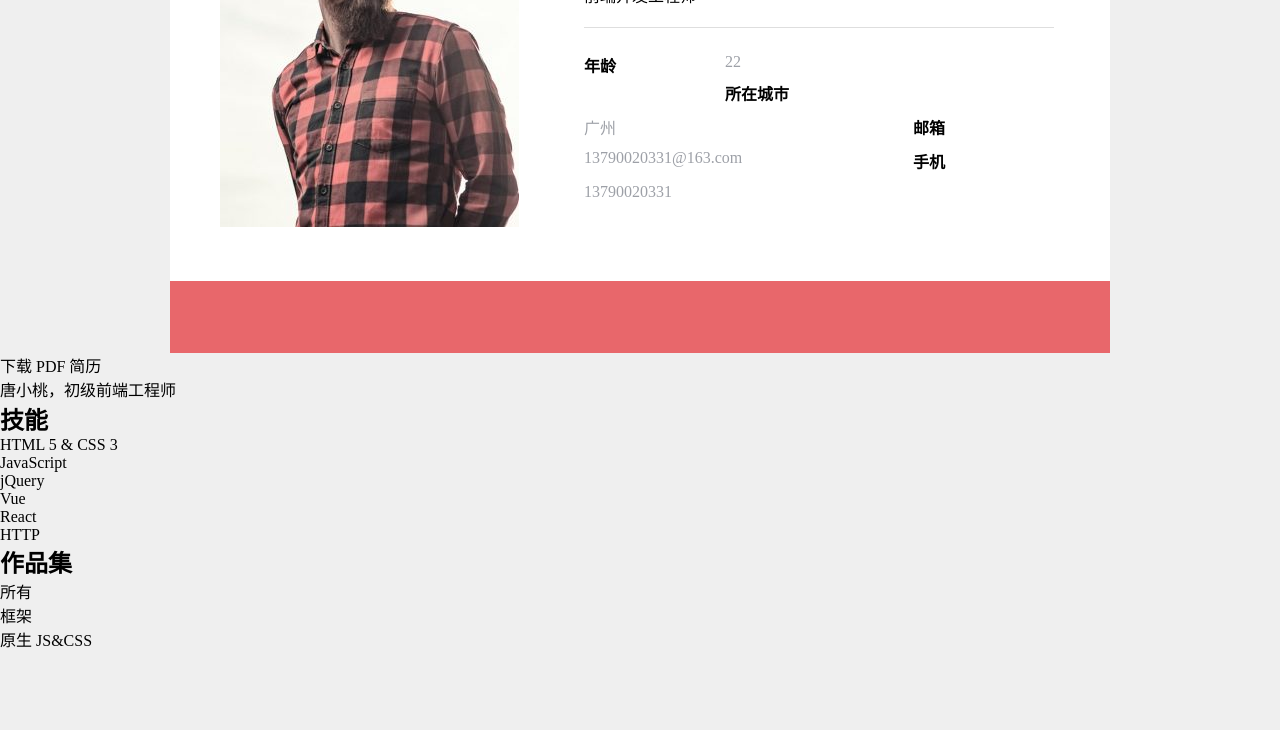
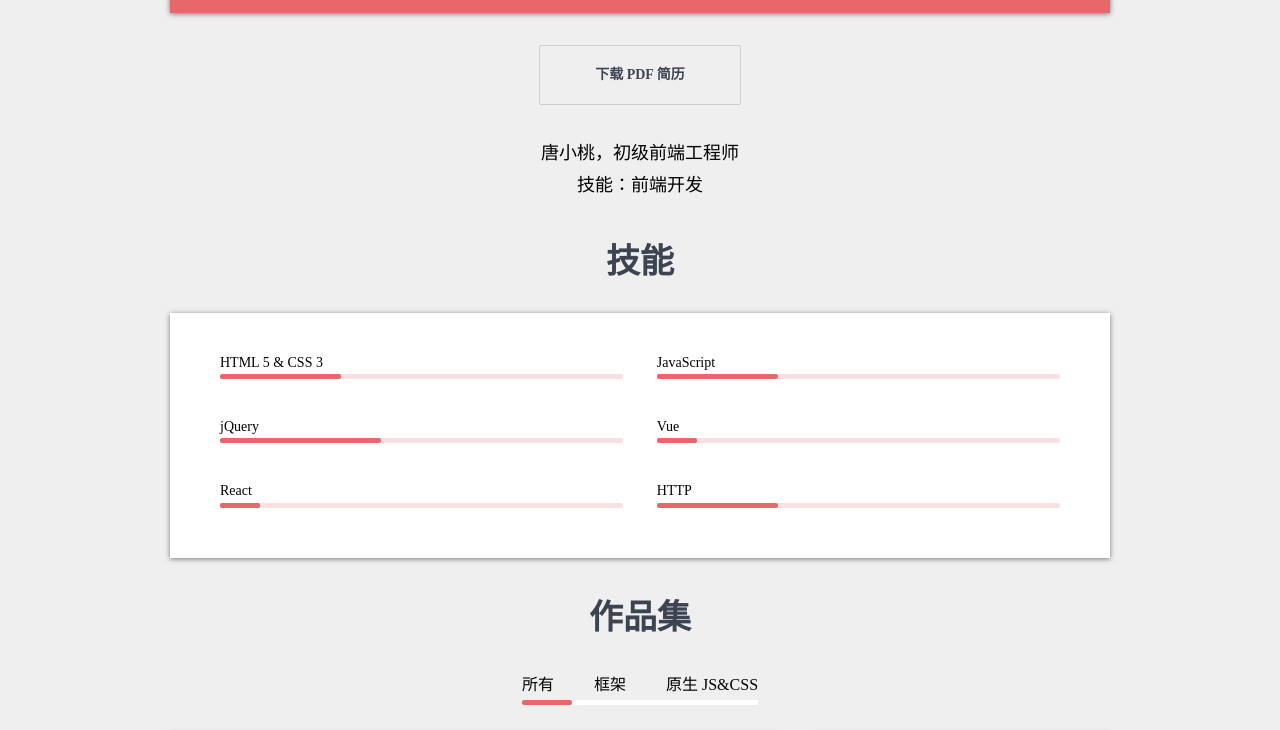
Before and after one commit to ppambler/cv-1, a plain HTML site: page index.html in a window 1280 px wide. Shown: the part 685-1415 px from the top of the page. Before the commit the page ends 1336 px from the top, so only its background shows below. Drawn offline with Linux system fonts and the light colour scheme.

Commit message:
「完成下载按钮+自我介绍+技能+作品的样式」

```diff
--- a/a.css
+++ b/a.css
@@ -20,7 +20,12 @@ a {
     display: block;
     clear: both;
 }
-
+ul,ol {
+    list-style: none;
+}
+h1,h2,h3,h4,h5,h6 {
+    font-weight: normal;
+}
 /* topNavBar-start */
 .topNavBar {
     padding: 20px 0;
@@ -97,6 +102,7 @@ a {
     max-width: 940px;
     margin: 0 auto;
     background-color: #fff;
+    box-shadow: 0px 1px 5px 0px rgba(0, 0, 0, 0.5);
 }
 .userCard .welcome {
     background-color: #E8676B;
@@ -169,4 +175,161 @@ a {
     fill: white;
     vertical-align: top;
 }
+body main {
+    margin-top: -340px;
+}
+
+/* download-start */
+body main .downloadResume-wrapper {
+    text-align: center;
+}
+
+body main .downloadResume {
+    font-size: 14px;
+    line-height: 16px;
+    padding: 21px 55px;
+    display: inline-block;
+    background-color: #efefef;
+    border-radius: 2px;
+    color: #3d4451;
+    font-weight: bold;
+    margin: 32px 0;
+    transition: box-shadow 0.2s;
+    border: 1px solid #CBCDCF;
+}
+body main .downloadResume:hover {
+    box-shadow: 0px 4px 10px 1px rgba(0,0,0,0.2);
+}
+/* download-end */
+
+/* self-introduction-start */
+.selfIntroduction {
+    max-width: 940px;
+    margin-left: auto;
+    margin-right: auto;
+    text-align: center;
+    font-size: 18px;
+    line-height: 1.8em;
+    font-family: kaiti;
+}
+/* self-introduction-end */
+
+
 /* main-end */
+
+/* section-start */
+section.skills,
+section.portfolio {
+    max-width: 940px;
+    margin-left: auto;
+    margin-right: auto;
+    margin-top: 40px;
+}
+
+section.skills h2,
+section.portfolio h2 {
+    text-align: center;
+    color: #3d4451;
+    font-size: 34px;
+    line-height: 1.2;
+    font-weight: 600;
+}
+
+section.skills h3 {
+    font-size: 14px;
+    line-height: 1.1;
+    padding-right: 40px;
+}
+section.skills ol {
+    background-color: #fff;
+    box-shadow: 0px 1px 5px 0px rgba(0, 0, 0, 0.5);
+    padding: 42px 50px 10px;
+    margin-top: 30px;
+}
+section.skills ol li{
+    float: left;
+    width: 48%;
+    box-sizing: border-box;
+}
+section.skills ol li:nth-child(even) {
+    float: right;
+}
+section.skills .progressBar {
+    height: 5px;
+    background-color: #FAE0E0;
+    border-radius: 2px;
+    margin: 4px 0 40px;
+}
+section.skills .progressBar .progress{
+    height: 100%;
+    background: #E8676B;
+    width: 70%;
+    border-radius: 2px;
+}
+/* section-end */
+
+/* section-start */
+section.portfolio {
+    text-align: center;
+    margin-bottom: 100px;
+}
+section.portfolio nav ol {
+    /* border: 1px solid red; */
+    display: inline-block;
+    vertical-align: top;
+}
+section.portfolio nav ol li {
+    float: left;
+    margin-left: 40px;
+    cursor: pointer;
+}
+section.portfolio  nav ol li:first-child {
+    margin-left: 0;
+}
+section.portfolio nav {
+    display: inline-block;
+    vertical-align: top;
+    margin-top: 32px;
+}
+section.portfolio > nav .bar {
+    height: 5px;
+    background-color: #fff;
+    margin-top: 5px;
+    margin-bottom: 28px;
+    border-radius: 2px;
+
+}
+section.portfolio > nav .bar-inner {
+    height: 100%;
+    background-color: #E8676B;
+    border-radius: 2px;
+    transition: all 0.5s;
+}
+section.portfolio > nav .bar.state-1 .bar-inner {
+    margin-left: 0;
+    width: 50px;
+}
+section.portfolio > nav .bar.state-2 .bar-inner {
+    margin-left: 65px;
+    width: 50px;
+}
+section.portfolio > nav .bar.state-3 .bar-inner {
+    margin-left: 140px;
+    width: 100px;
+}
+
+section.portfolio .works {
+    position: relative;
+    /* border: 1px solid red; */
+
+
+}
+section.portfolio .works > .big,
+section.portfolio .works > .small {
+    position: absolute;
+    box-shadow: 0px 1px 5px 0px rgba(0, 0, 0, 0.5);
+}
+section.portfolio .works img {
+    vertical-align: top;
+}
+/* section-end */
--- a/index.html
+++ b/index.html
@@ -110,43 +110,94 @@
             </footer>
         </div>
 
-        <a class="button" href="#">下载 PDF 简历</a>
-
-        <p>
+        <p class="downloadResume-wrapper">
+            <a class="downloadResume" href="./cv.pdf" download target="_blank">下载 PDF 简历</a>
+        </p>
+        <p class="selfIntroduction">
             唐小桃，初级前端工程师
-            <br>
+            <br> 技能：前端开发
         </p>
 
     </main>
     <!-- 另开一个章节，前面有了主要内容 -->
-    <section>
+    <section class="skills">
         <!-- 这是个副标题，前面已经有了h1了 -->
         <h2>技能</h2>
-        <ol>
+        <ol class="clearfix">
             <!-- 特殊字符需要转义，多写几个字符很不爽 -->
-            <li>HTML 5 &amp; CSS 3</li>
-            <li>JavaScript</li>
-            <li>jQuery</li>
-            <li>Vue</li>
-            <li>React</li>
-            <li>HTTP</li>
+            <li>
+                <h3>HTML 5 &amp; CSS 3</h3>
+                <div class="progressBar">
+                    <div class="progress" style="width:30%"></div>
+                </div>
+            </li>
+            <li>
+                <h3>JavaScript</h3>
+                <div class="progressBar">
+                    <div class="progress" style="width:30%"></div>
+                </div>
+            </li>
+            <li>
+                <h3>jQuery</h3>
+                <div class="progressBar">
+                    <div class="progress" style="width:40%"></div>
+                </div>
+            </li>
+            <li>
+                <h3>Vue</h3>
+                <div class="progressBar">
+                    <div class="progress" style="width:10%"></div>
+                </div>
+            </li>
+            <li>
+                <h3>React</h3>
+                <div class="progressBar">
+                    <div class="progress" style="width:10%"></div>
+                </div>
+            </li>
+            <li>
+                <h3>HTTP</h3>
+                <div class="progressBar">
+                    <div class="progress" style="width:30%"></div>
+                </div>
+            </li>
         </ol>
     </section>
 
-    <section>
+    <section class="portfolio">
         <h2>作品集</h2>
         <nav>
-            <ol>
-                <li>所有</li>
-                <li>框架</li>
-                <li>原生 JS&amp;CSS</li>
+            <ol class="clearfix">
+                <li id="portfolio1">所有</li>
+                <li id="portfolio2">框架</li>
+                <li id="portfolio3">原生 JS&amp;CSS</li>
             </ol>
+            <div id="portfolioBar" class="bar state-1">
+                <div class="bar-inner"></div>
+            </div>
         </nav>
+        <script>
+            portfolio1.onclick = function () {
+                portfolioBar.className = 'bar state-1'
+            }
+            portfolio2.onclick = function () {
+                portfolioBar.className = 'bar state-2'
+            }
+            portfolio3.onclick = function () {
+                portfolioBar.className = 'bar state-3'
+            }
+        </script>
         <!-- 这个是做第一页的，针对于所有 -->
-        <div class="jobs">
-            <div class="big"></div>
-            <div class="small"></div>
-            <div class="small"></div>
+        <div class="works" style="height: 576px;">
+            <div class="big" style="top: 0; left: 0;">
+                <img src="img/1.jpg" alt="作品1">
+            </div>
+            <div class="small" style="top: 0; left: 645px;">
+                <img src="img/2.jpg" alt="作品2">
+            </div>
+            <div class="small" style="top: 298px; left: 645px;">
+                <img src="img/3.jpg" alt="作品3">
+            </div>
         </div>
     </section>
 </body>
```
Also changed, not shown: img/1.jpg (added), img/2.jpg (added), img/3.jpg (added), 1 other file.
